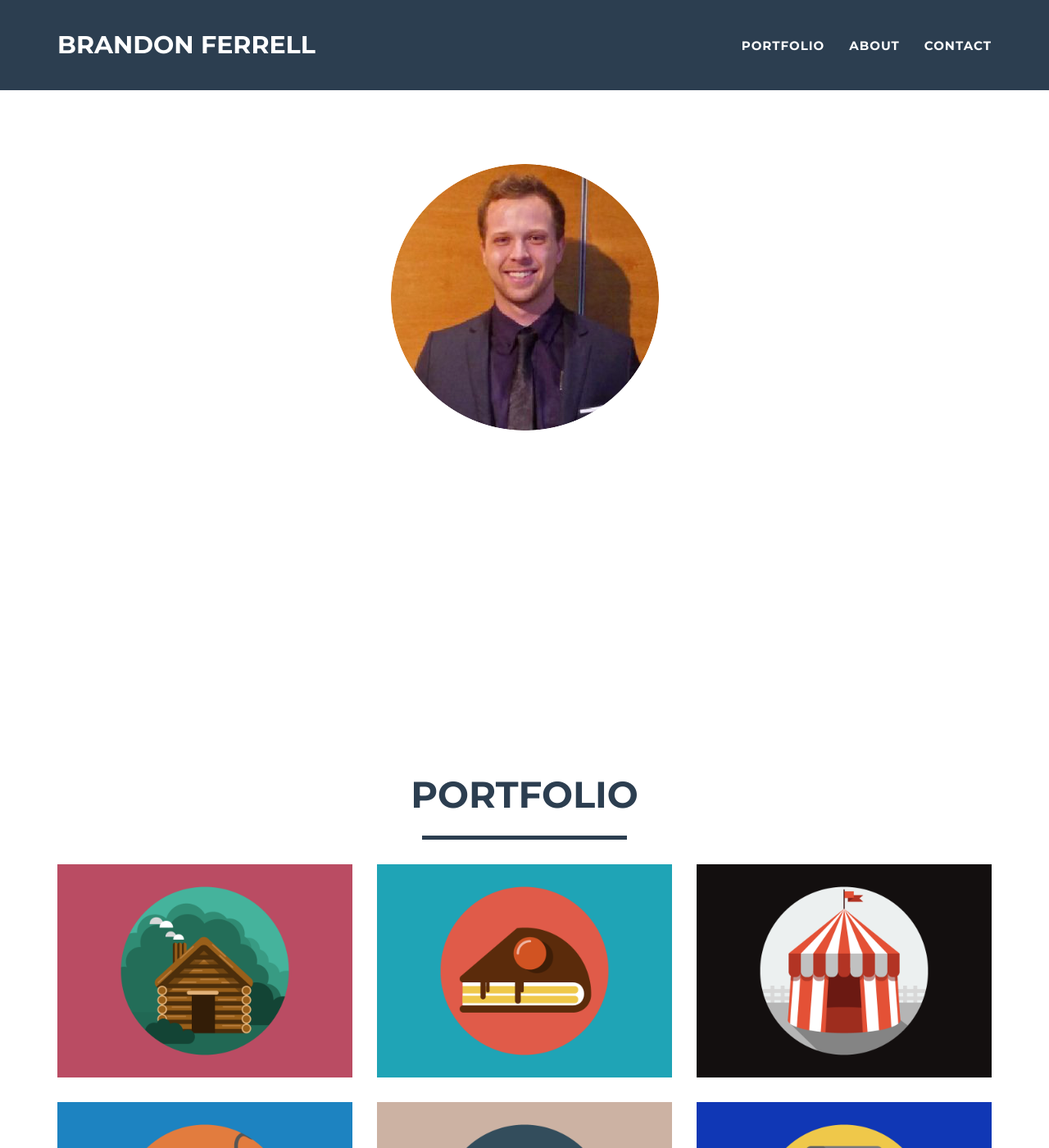
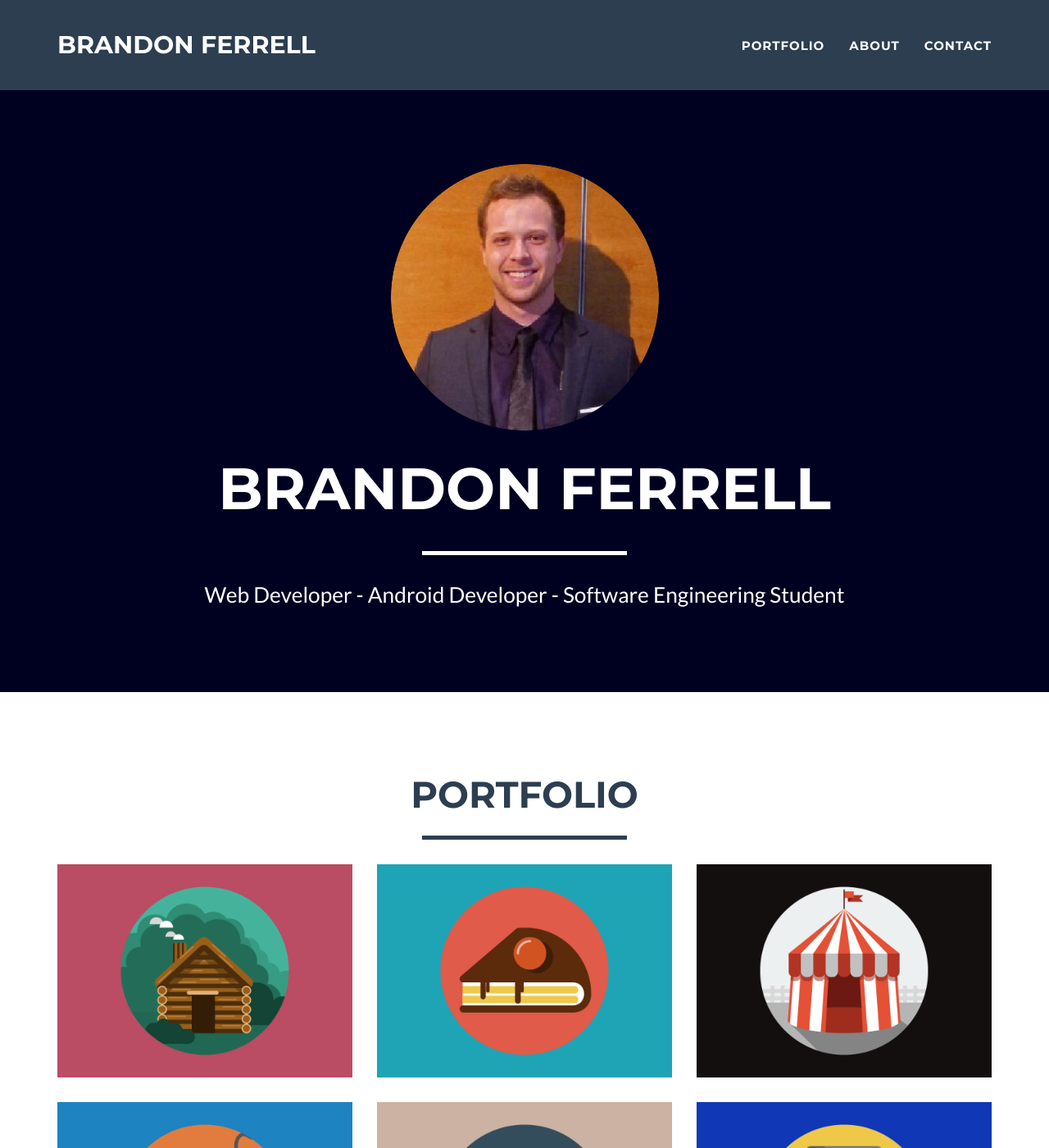
Before and after one commit to brandonbryan12/brandonbryan12.github.io, a Jekyll site: the page built from index.html, in a window 1280 px wide and 1400 px high. Shown: the whole window at 82% size. Built offline with Jekyll 4.4.1, drawn with Linux system fonts in a browser that asks for light colours.

Commit message:
color change

```diff
--- a/_config.yml
+++ b/_config.yml
@@ -24,7 +24,7 @@ disqus_shortname: myshortname
 
 # Color settings (hex-codes without the leading hash-tag)
 color:
-  primary: '#000020'
+  primary: '000020'
   primary-rgb: "0,102,102" #"128,179,255"
   secondary: 2c3e50 #FD6E8A
   secondary-dark: 233140 #A2122F
```
